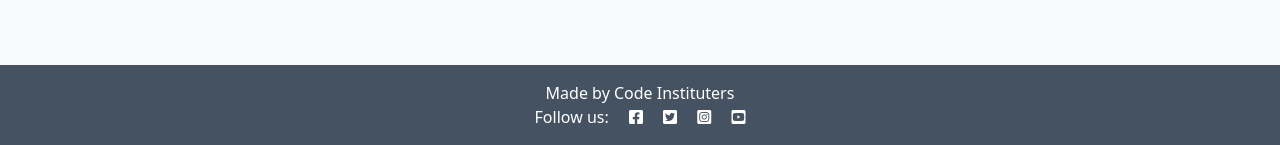
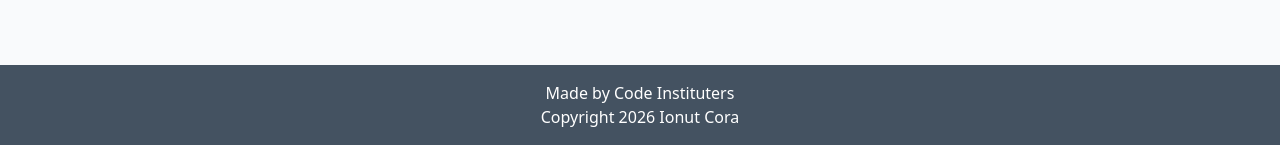
Before and after one commit to Ionut-Cora/codestar_blog, a Django app: template blog/templates/blog/index.html in a window 1280 px wide. Shown: the part 655-800 px from the top of the page. Run offline with Django 5.2, Linux system fonts and the light colour scheme; the template is opened without the code that fills it, so the values that code supplies are empty.

Commit message:
Add changes to the footer

```diff
--- a/blog/templates/blog/index.html
+++ b/blog/templates/blog/index.html
@@ -50,3 +50,6 @@
 
 <!-- index.html content ends here -->
 {% endblock %}
+{% block copyright %}
+    Copyright 2026 Ionut Cora
+{% endblock %}
--- a/templates/base.html
+++ b/templates/base.html
@@ -63,10 +63,10 @@
     <!-- Footer -->
     <footer class="footer mt-auto py-3 dark-bg">
         <p class="m-0 text-center text-white">Made by Code Instituters</p>
-        <p class="m-0 text-center text-white">Follow us: <i class="fab fa-facebook-square ms-3"></i>
-            <i class="fab fa-twitter-square ms-3"></i>
-            <i class="fab fa-instagram-square ms-3"></i>
-            <i class="fab fa-youtube-square ms-3"></i>
+        <p class="m-0 text-center text-white">
+            {% block copyright %}
+                Made by Code Instituters
+            {% endblock copyright %}
         </p>
     </footer>
 
```
